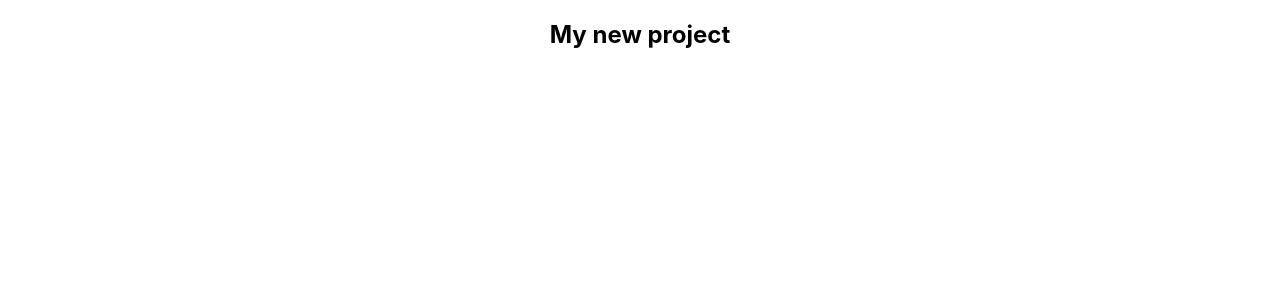
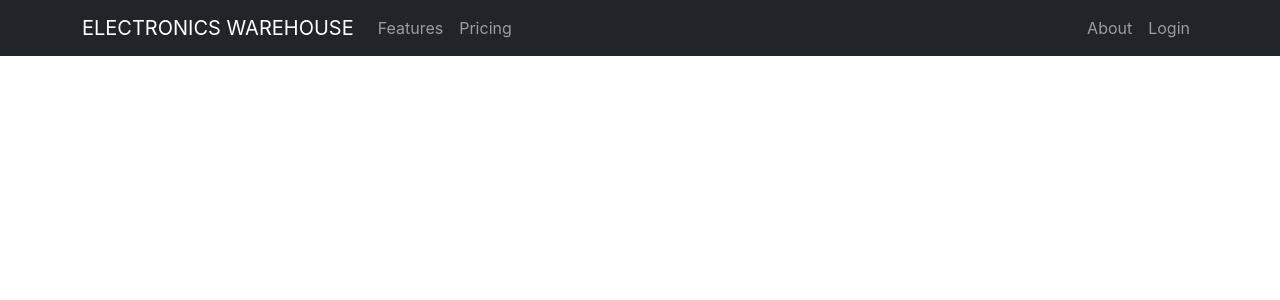
Before and after one commit to hira480/electronics-warehouse-client, a React (Create React App) app: page / in a window 1280 px wide. Shown: the top 300 px of the page. Built offline with nearby package versions, Linux system fonts and the light colour scheme.

Commit message:
navbar added

```diff
--- a/package.json
+++ b/package.json
@@ -6,8 +6,10 @@
     "@testing-library/jest-dom": "^5.16.4",
     "@testing-library/react": "^13.1.1",
     "@testing-library/user-event": "^13.5.0",
+    "bootstrap": "^5.1.3",
     "firebase": "^9.7.0",
     "react": "^18.1.0",
+    "react-bootstrap": "^2.3.1",
     "react-dom": "^18.1.0",
     "react-router-dom": "^6.3.0",
     "react-scripts": "5.0.1",
--- a/public/index.html
+++ b/public/index.html
@@ -1,14 +1,12 @@
 <!DOCTYPE html>
 <html lang="en">
+
 <head>
   <meta charset="utf-8" />
   <link rel="icon" href="%PUBLIC_URL%/favicon.ico" />
   <meta name="viewport" content="width=device-width, initial-scale=1" />
   <meta name="theme-color" content="#000000" />
-    <meta
-      name="description"
-      content="Web site created using create-react-app"
-    />
+  <meta name="description" content="Web site created using create-react-app" />
   <link rel="apple-touch-icon" href="%PUBLIC_URL%/logo192.png" />
   <!--
       manifest.json provides metadata used when your web app is installed on a
@@ -24,8 +22,12 @@
       work correctly both with client-side routing and a non-root public URL.
       Learn how to configure a non-root public URL by running `npm run build`.
     -->
-    <title>React App</title>
+  <link href="https://cdn.jsdelivr.net/npm/bootstrap@5.1.3/dist/css/bootstrap.min.css" rel="stylesheet"
+    integrity="sha384-1BmE4kWBq78iYhFldvKuhfTAU6auU8tT94WrHftjDbrCEXSU1oBoqyl2QvZ6jIW3" crossorigin="anonymous">
+
+  <title>Electronics Warehouse</title>
 </head>
+
 <body>
   <noscript>You need to enable JavaScript to run this app.</noscript>
   <div id="root"></div>
@@ -40,4 +42,5 @@
       To create a production bundle, use `npm run build` or `yarn build`.
     -->
 </body>
+
 </html>
--- a/src/App.js
+++ b/src/App.js
@@ -1,9 +1,14 @@
 import './App.css';
+import Header from './Shared/Header/Header';
+import { Route, Routes } from 'react-router-dom';
 
 function App() {
   return (
-    <div className="App">
-      <h2>My new project</h2>
+    <div>
+      <Header></Header>
+      <Routes>
+        <Route></Route>
+      </Routes>
     </div>
   );
 }
--- /dev/null
+++ b/src/Shared/Header/Header.js
@@ -0,0 +1,27 @@
+import React from 'react';
+import { Container, Nav, Navbar } from 'react-bootstrap';
+
+const Header = () => {
+    return (
+        <Navbar collapseOnSelect expand="lg" bg="dark" sticky='top' variant="dark">
+            <Container>
+                <Navbar.Brand href="#home">ELECTRONICS WAREHOUSE</Navbar.Brand>
+                <Navbar.Toggle aria-controls="responsive-navbar-nav" />
+                <Navbar.Collapse id="responsive-navbar-nav">
+                    <Nav className="me-auto">
+                        <Nav.Link href="#features">Features</Nav.Link>
+                        <Nav.Link href="#pricing">Pricing</Nav.Link>
+                    </Nav>
+                    <Nav>
+                        <Nav.Link href="#deets">About</Nav.Link>
+                        <Nav.Link eventKey={2} href="#memes">
+                            Login
+                        </Nav.Link>
+                    </Nav>
+                </Navbar.Collapse>
+            </Container>
+        </Navbar>
+    );
+};
+
+export default Header;
```
Also changed, not shown: 1 other file (tests, documents, lock files or other folders). Lines whose indentation alone changed are shown as unchanged.
